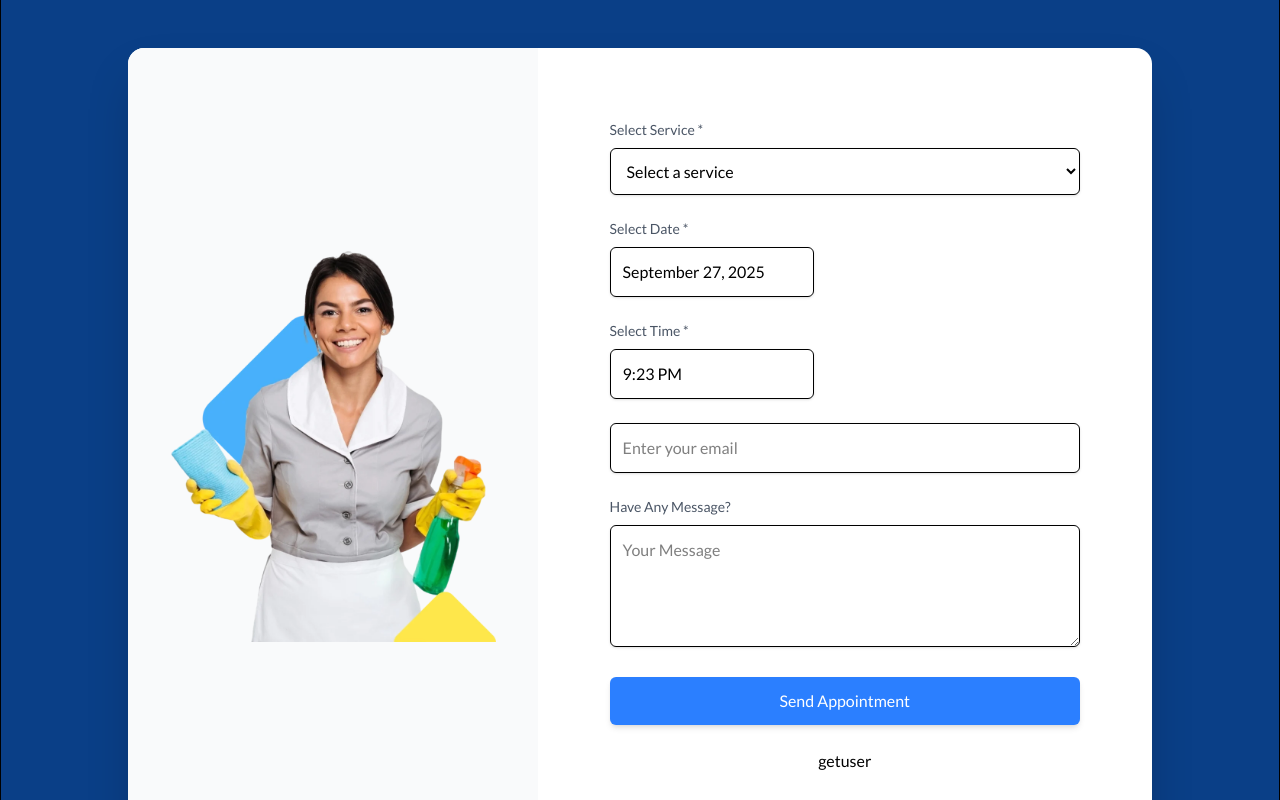
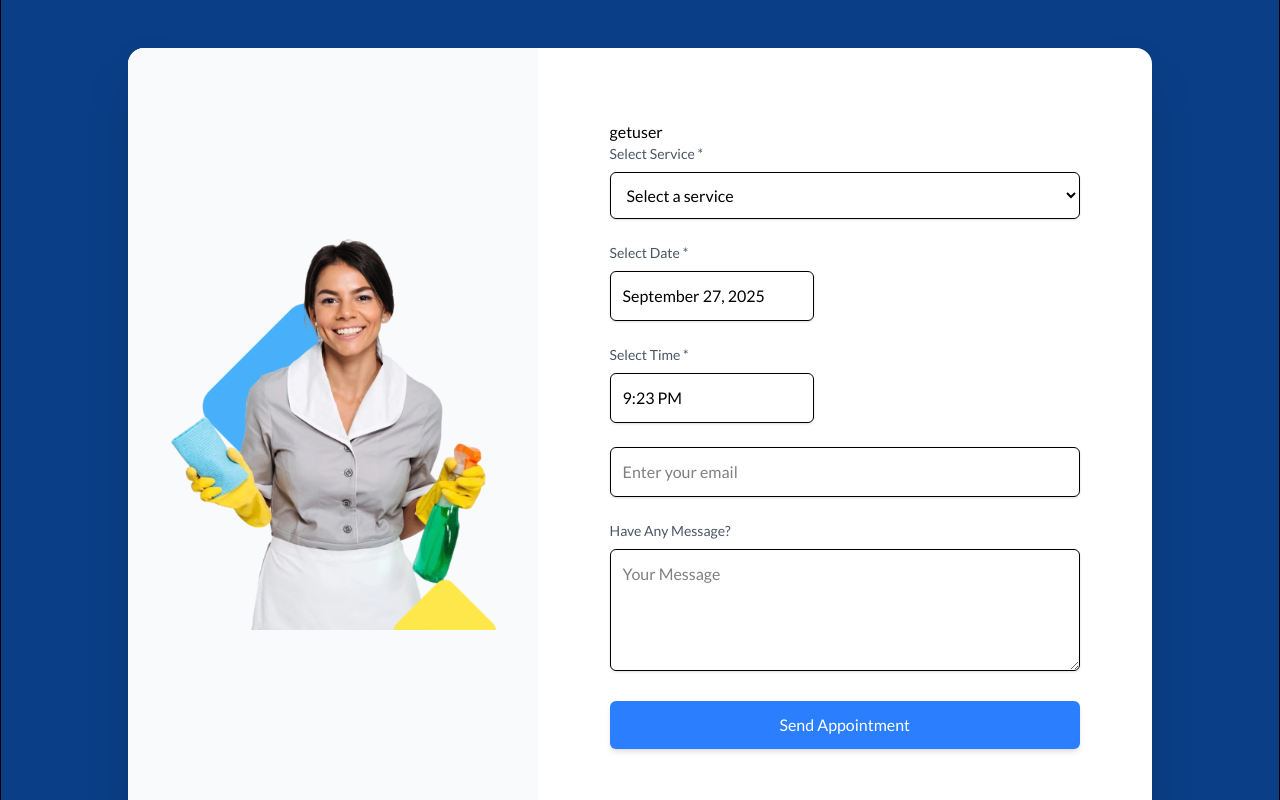
Before and after one commit to Arpit10110/NeatnClean-Frontend, a React (Vite) app: page /#/book-service in a window 1280 px wide. Shown: the part 300-1100 px from the top of the page. Built offline with nearby package versions, Linux system fonts and the light colour scheme; a web font is replaced by a local one.

Commit message:
added the backend url

```diff
--- a/src/Components/Formdata.jsx
+++ b/src/Components/Formdata.jsx
@@ -54,6 +54,7 @@ console.log(data)
 
   return (
     <div className="max-w-2xl mx-auto bg-white  rounded-2xl p-8">
+        <button onClick={getuser} >getuser</button>
 
       <form onSubmit={handleSubmit} className="grid gap-6">
         {/* Service */}
@@ -167,7 +168,6 @@ console.log(data)
         >
           Send Appointment
         </button>
-        <button onClick={getuser} >getuser</button>
       </form>
     </div>
   );
```
